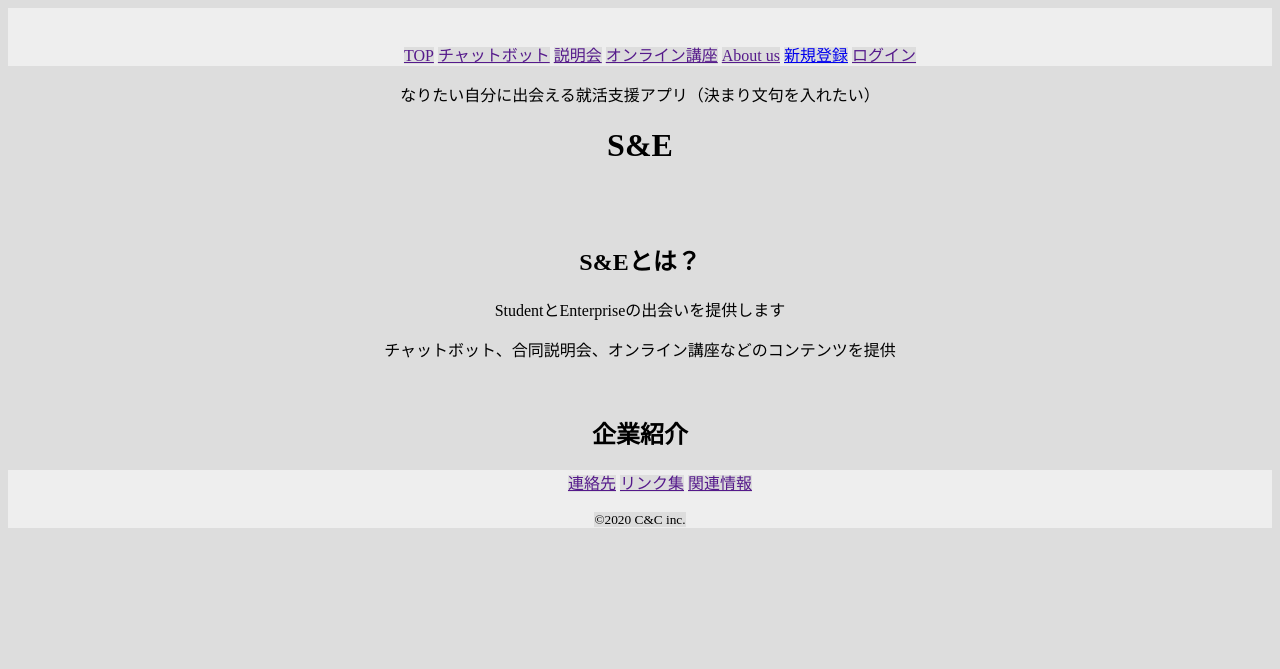
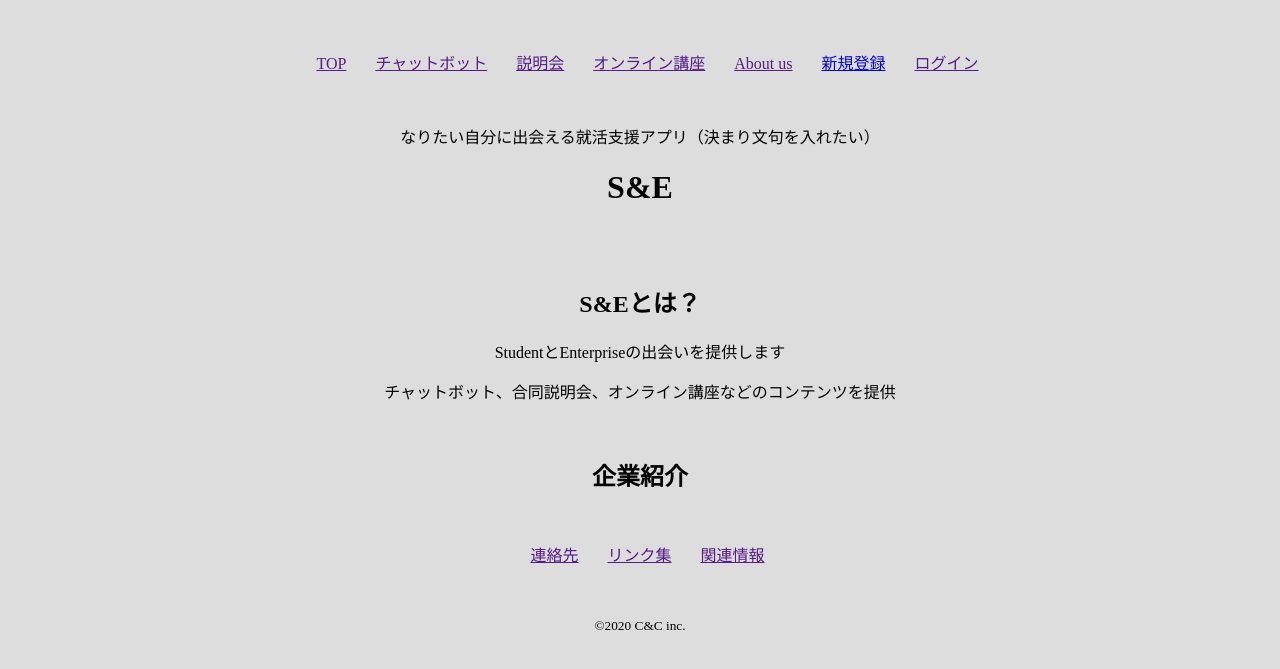
Before and after one commit to tanacchi/C-and-C-product, a Flask app: page / in a window 1280 px wide. Shown: the top 669 px of the page. Run offline with Flask 2, Linux system fonts and the light colour scheme.

Commit message:
Add style chousei

```diff
--- a/c_and_c/templates/index.html
+++ b/c_and_c/templates/index.html
@@ -8,26 +8,22 @@
         text-align: center;
         background-color: #ddd;
       }
-      header{
-        background-color: #eee;
-      }
-      footer{
-        background-color: #eee;
-      }
       .menu{
-        background-color: #eee;
         list-style: none;
+        margin-top: 50px;
+        margin-bottom: 50px;
       }
       .menu li{
         display: inline;
-        background-color: #eee;
+        margin-right: 25px;
       }
+
     </style>
   </head>
   <body>
     <header>
-        <img src="" alt="">
-        <ul class="menu">
+      <div class="menu">
+        <ul>
           <li><a href="" >TOP</a></li>
           <li><a href="" >チャットボット</a></li>
           <li><a href="" >説明会</a></li>
@@ -36,6 +32,7 @@
           <li><a href="{{ url_for('register') }}" >新規登録</a></li>
           <li><a href="" >ログイン</a></li>
         </ul>
+      </div>
     </header>
     <p>なりたい自分に出会える就活支援アプリ（決まり文句を入れたい）</p>
     <h1>S&E</h1>
@@ -49,14 +46,14 @@
     <h2>企業紹介</h2>
 
     <footer>
-      <ul class="menu">
+      <div class="menu">
+        <ul>
           <li><a href="" >連絡先</a></li>
           <li><a href="" >リンク集</a></li>
           <li><a href="" >関連情報</a></li>
-      <!--
-        <li><a href="" ></a></li>
-      -->
         </ul>
+      </div>
+
       <small>©2020 C&C inc.</small>
     </footer>
   </body>
```
Lines whose indentation alone changed are shown as unchanged.
